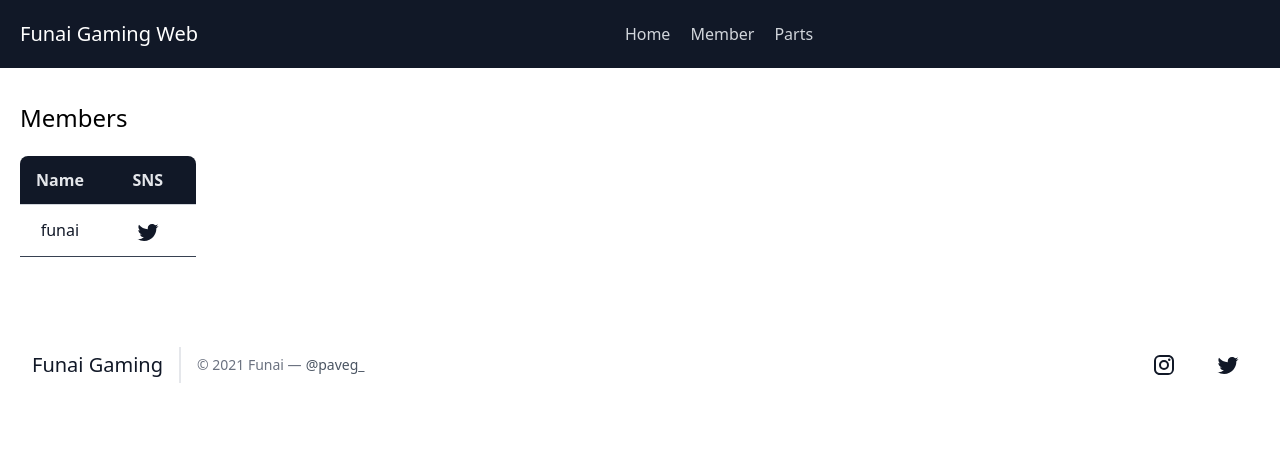
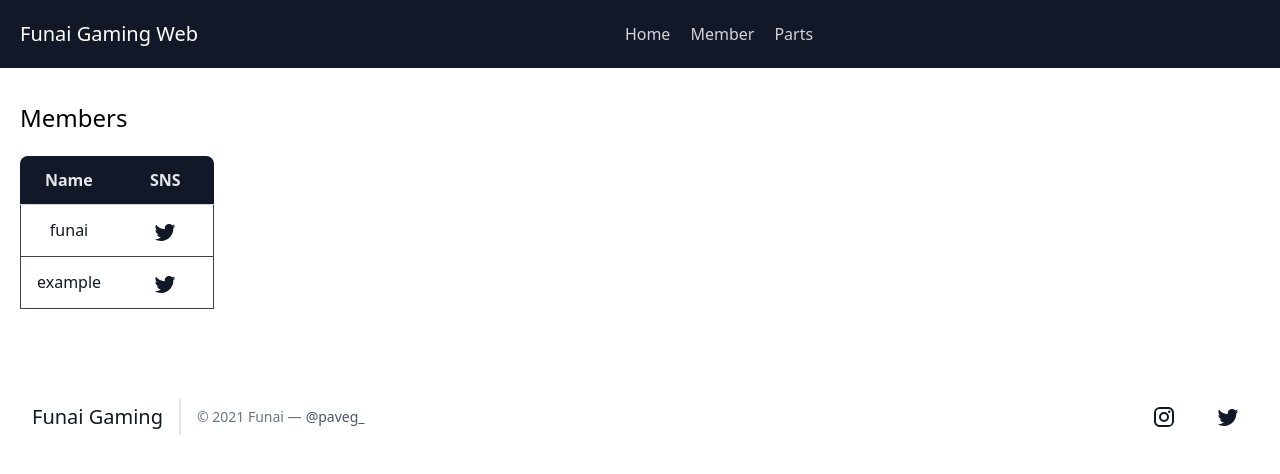
Before and after one commit to paveg/fgweb, a Next.js app: page /members in a window 1280 px wide. Shown: the top 474 px of the page. Built offline with nearby package versions, Linux system fonts and the light colour scheme.

Commit message:
:recycle: Add example members

```diff
--- a/src/components/parts/buttons/iconButton.tsx
+++ b/src/components/parts/buttons/iconButton.tsx
@@ -61,6 +61,7 @@ export const IconButton: React.FC<IconButtonProps> = ({
 
   if (href) {
     return (
+      // TODO: implements disabled style.
       <Link href={href}>
         <a
           href={href}
@@ -75,6 +76,7 @@ export const IconButton: React.FC<IconButtonProps> = ({
           }}
           ref={ref as React.Ref<HTMLAnchorElement>}
           aria-label={label}
+          aria-disabled={disabled && true}
           className={`${color} ${sizeClass} disabled:opacity-60 m-1 rounded-md transition duration-500 ease select-none focus:outline-none focus:shadow-outline`}
         >
           <IconComponent />
--- a/src/pages/members.tsx
+++ b/src/pages/members.tsx
@@ -12,6 +12,10 @@ const members: Member[] = [
   {
     nickname: 'funai',
     twitterURL: 'https://twitter.com/paveg_',
+  },
+  {
+    nickname: 'example',
+    twitterURL: 'https://twitter.com/example',
   },
 ]
 
@@ -30,7 +34,7 @@ export const Parts: React.FC = (): JSX.Element => (
             return (
               <tr
                 key={member.nickname}
-                className="bg-white text-gray-900 border-b border-gray-700"
+                className="bg-white text-gray-900 border border-gray-700"
               >
                 <td className="px-4 py-3">{member.nickname}</td>
                 <td className="px-4 py-3">
@@ -39,7 +43,8 @@ export const Parts: React.FC = (): JSX.Element => (
                     label="Go to Twitter profile page."
                     apperance="tertiary"
                     IconComponent={TwitterIcon}
-                    href="https://twitter.com/paveg_"
+                    href={member.twitterURL}
+                    disabled={member.nickname === 'example'}
                     target="_blank"
                   />
                 </td>
```
